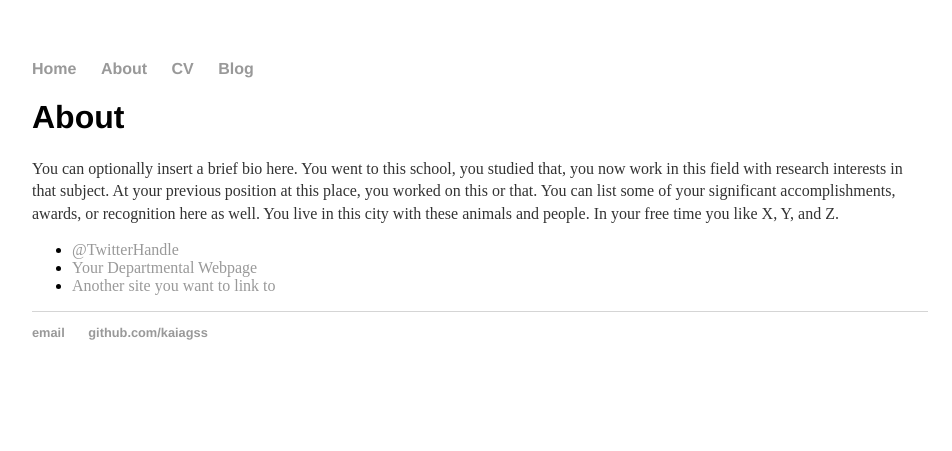
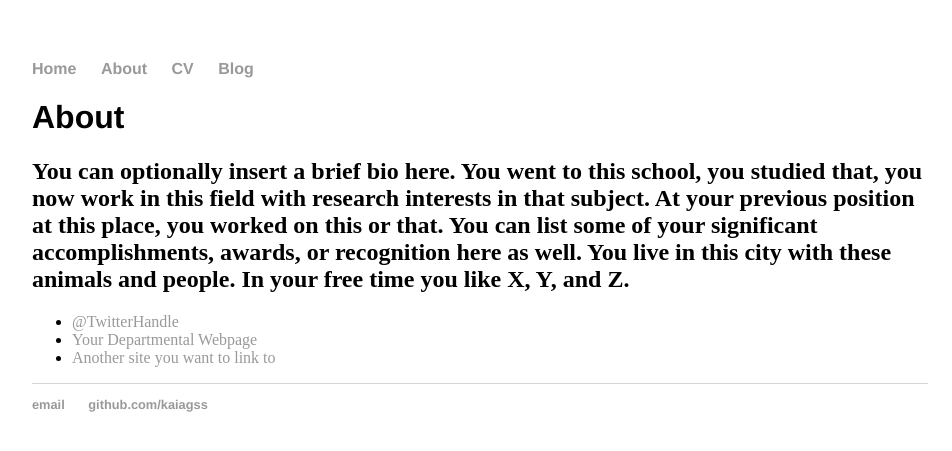
Before and after one commit to kaiagss/kaiagss.github.io, a Jekyll site: the page built from about/index.html, in a window 1280 px wide. Shown: the top 451 px of the page, without its empty margins (160-1112 px from the left). Built offline with Jekyll 4.4.1, drawn with Linux system fonts in a browser that asks for light colours.

```diff
--- a/about/index.html
+++ b/about/index.html
@@ -5,7 +5,7 @@ title: About Yan
 
 		<div class="about">
 			<h1>About</h1>
-			<p>You can optionally insert a brief bio here. You went to this school, you studied that, you now work in this field with research interests in that subject. At your previous position at this place, you worked on this or that. You can list some of your significant accomplishments, awards, or recognition here as well. You live in this city with these animals and people. In your free time you like X, Y, and Z.</p>
+			<h2>You can optionally insert a brief bio here. You went to this school, you studied that, you now work in this field with research interests in that subject. At your previous position at this place, you worked on this or that. You can list some of your significant accomplishments, awards, or recognition here as well. You live in this city with these animals and people. In your free time you like X, Y, and Z.</h2>
 
 			<ul class="contacts">
 				<li><a href="#">@TwitterHandle</a></li>
```
